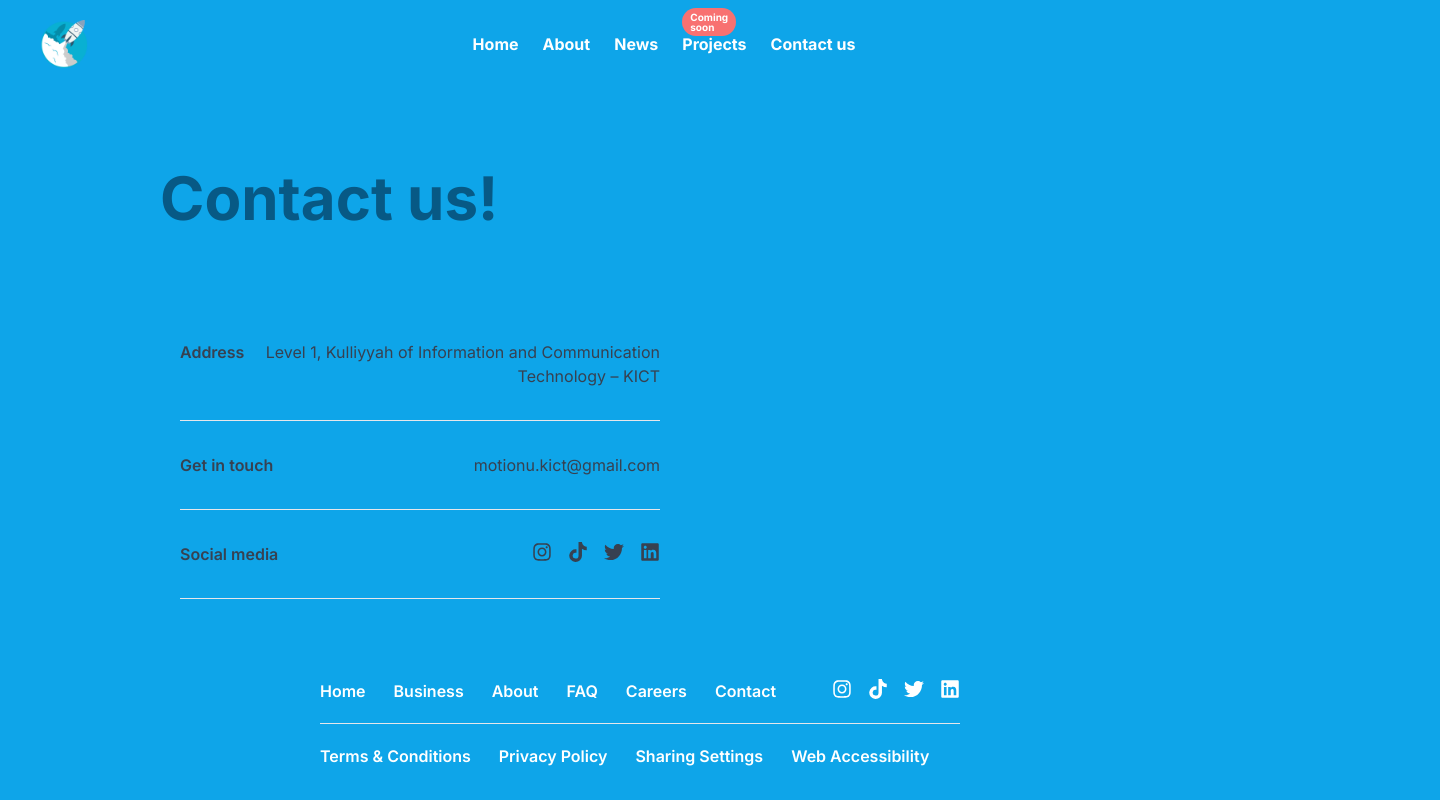
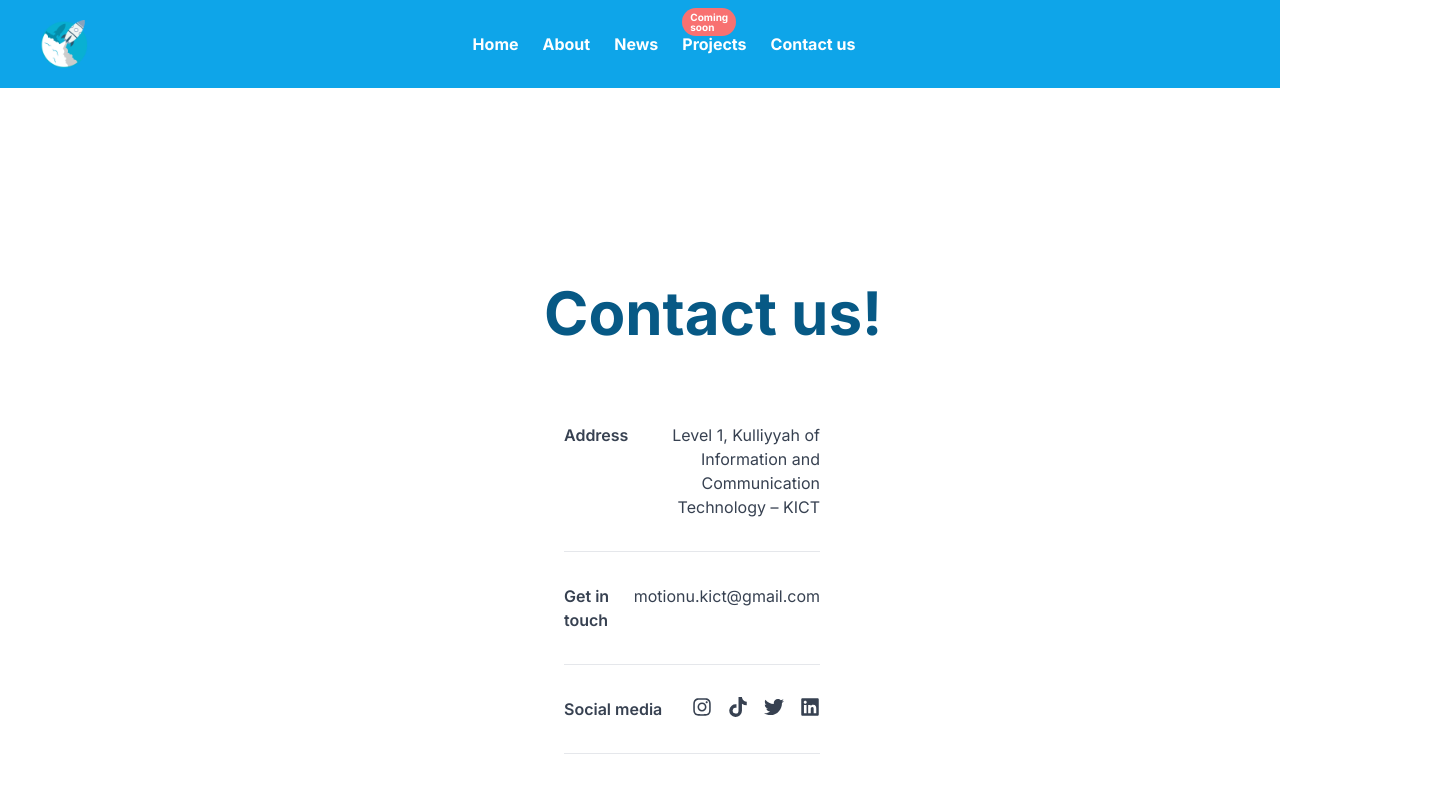
Before and after one commit to fadzwanashriq/motionu-official-website, a Next.js app: page /contact in a window 1280 px wide. Shown: the top 800 px of the page, 1440 px wide, since content can reach past the window. Built offline with nearby package versions, Linux system fonts and the light colour scheme; what tailwindcss-animated would draw is missing.

Commit message:
update contact
remove blue background
display contact fulll size

```diff
--- a/app/contact/page.jsx
+++ b/app/contact/page.jsx
@@ -7,11 +7,12 @@ import { FaLinkedin } from "react-icons/fa";
 
 export default function page() {
   return (
-    <section className="text-center lg:text-left lg:mx-40 text-gray-700">
-      <h1 className="text-3xl lg:text-6xl font-bold text-sky-800 inline-block my-10 lg:my-20">
-        Contact us!
-      </h1>
-      <div className="lg:w-1/2 m-5">
+    <section className="text-center lg:text-left lg:mx-40 text-gray-700 h-screen w-screen flex justify-center items-center">
+      <div className="max-w-lg ">
+        <h1 className="text-3xl lg:text-6xl font-bold text-sky-800 my-0 lg:my-20">
+          Contact us!
+        </h1>
+        <div className="lg:w-1/2 m-5">
         <div className="flex justify-between my-8">
           <p className="font-semibold">Address</p>
           <p className="text-right">
@@ -56,6 +57,7 @@ export default function page() {
         </div>
         <hr />
       </div>
+      </div>
     </section>
   );
 }
--- a/app/globals.css
+++ b/app/globals.css
@@ -3,10 +3,3 @@
 @tailwind utilities;
 
 /* globals.css */
-
-.blue-background {
-    background-color: #137697;
-}
-.white-background{
-    background: white;
-}
--- a/app/layout.jsx
+++ b/app/layout.jsx
@@ -1,4 +1,5 @@
 import { Inter } from "next/font/google";
+import React from "react";
 import "./globals.css";
 import Header from "./components/Header";
 import Footer from "./components/Footer";
@@ -13,7 +14,7 @@ export const metadata = {
 export default function RootLayout({ children }) {
   return (
     <html lang="en">
-      <body className={`${inter.className} overflow-x-hidden relative bg-sky-500`}>
+      <body className={`${inter.className} overflow-x-hidden relativ`}>
         <Header></Header>
         {children}
         <Footer></Footer>
--- a/app/page.jsx
+++ b/app/page.jsx
@@ -14,7 +14,7 @@ export default function page() {
         <section className="h-screen flex justify-center items-center pb-20 bg-gradient-to-br	from-sky-300 via-white to-sky-300">
           <HeroText></HeroText>
         </section>
-        <div className="lg:px-100 white-background">
+        <div className="lg:px-100 bg-white">
           <section className="py-10 ">
             <div className="text-center">
               <Heading text={"Activities"}></Heading>
@@ -87,7 +87,7 @@ export default function page() {
             ></MembershipPerkCard>
           </div>
         </section>
-        <section className="p-10 white-background">
+        <section className="p-10 bg-white">
           <h2 className="text-3xl text-sky-700 font-bold text-center pb-8">
             Our collaborators
           </h2>
```
